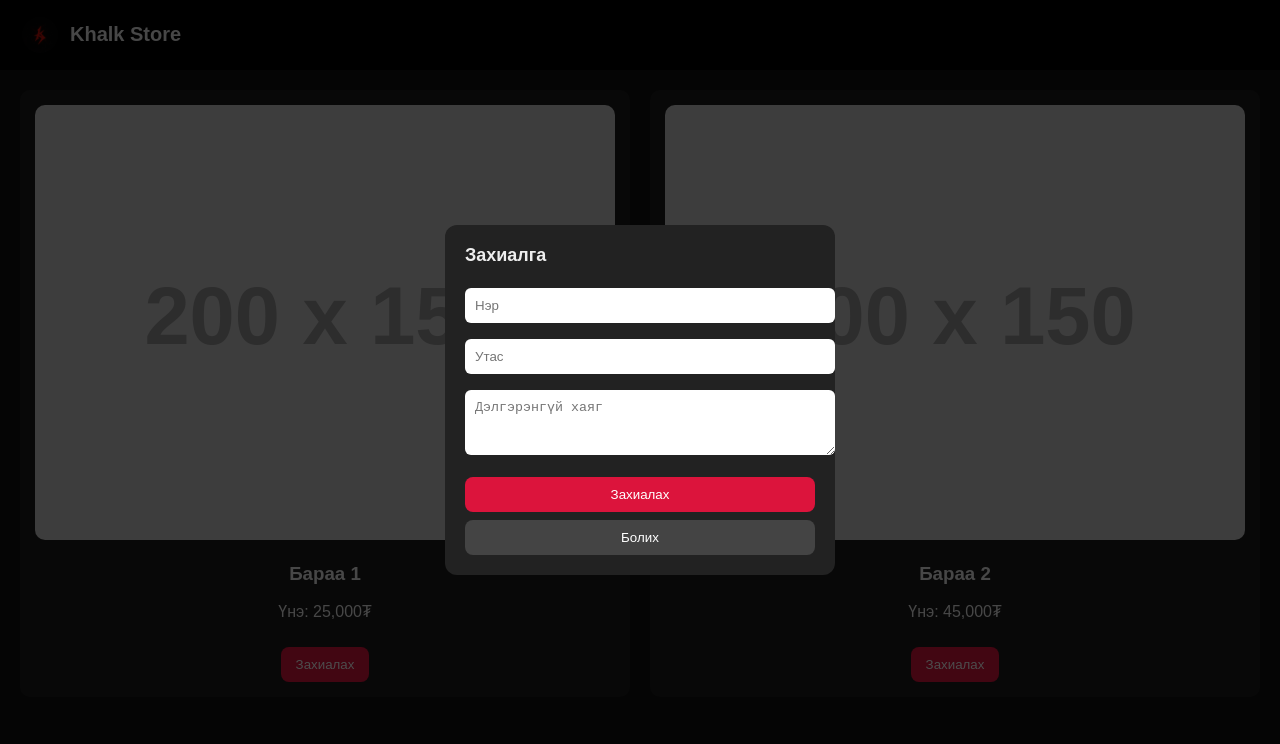
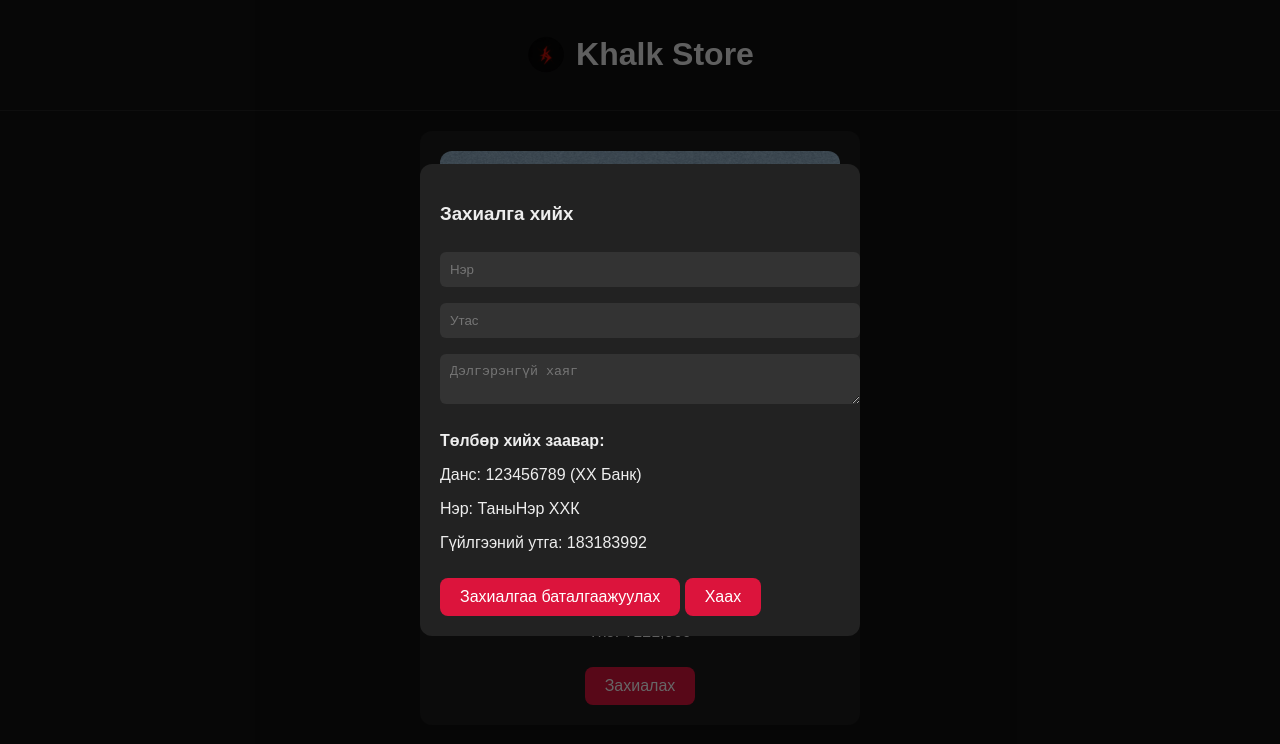
Before and after one commit to betermux/SUVT, a plain HTML site: page index.html in a window 1280 px wide. Both pictures are taken after a click on the button "Захиалах". Drawn offline with Linux system fonts and the light colour scheme; placeholder pictures from the web are drawn by us.

Commit message:
Update index.html

```diff
--- a/index.html
+++ b/index.html
@@ -1,156 +1,122 @@
 <!DOCTYPE html>
 <html lang="mn">
 <head>
-  <meta charset="UTF-8" />
-  <meta name="viewport" content="width=device-width, initial-scale=1.0"/>
+  <meta charset="UTF-8">
+  <meta name="viewport" content="width=device-width, initial-scale=1.0">
   <title>Khalk Store</title>
   <style>
     body {
-      margin: 0;
-      font-family: Arial, sans-serif;
       background: #111;
       color: #eee;
+      font-family: Arial, sans-serif;
+      margin: 0; padding: 0;
+      text-align: center;
     }
     header {
+      padding: 15px;
       display: flex;
       align-items: center;
+      justify-content: center;
       gap: 10px;
-      padding: 10px 20px;
-      background: #000;
+      border-bottom: 1px solid #222;
     }
     header img {
-      height: 40px;
+      width: 40px; height: 40px;
     }
-    header h1 {
-      font-size: 20px;
-      font-weight: bold;
+    .product {
+      margin: 20px auto;
+      padding: 20px;
+      background: #1c1c1c;
+      border-radius: 12px;
+      max-width: 400px;
     }
-    .container {
-      padding: 20px;
-      display: grid;
-      grid-template-columns: repeat(auto-fit, minmax(200px, 1fr));
-      gap: 20px;
+    .product img {
+      width: 100%;
+      border-radius: 12px;
     }
-    .item {
-      background: #1c1c1c;
-      border-radius: 10px;
-      padding: 15px;
-      text-align: center;
-      transition: transform 0.2s;
-    }
-    .item:hover {
-      transform: translateY(-5px);
-    }
-    .item img {
-      width: 100%;
-      border-radius: 10px;
-    }
-    .btn {
-      display: inline-block;
-      padding: 10px 15px;
-      margin-top: 10px;
-      background: crimson;
+    button {
+      padding: 10px 20px;
       border: none;
       border-radius: 8px;
+      background: crimson;
       color: #fff;
+      font-size: 16px;
       cursor: pointer;
-      transition: background 0.3s;
+      margin-top: 10px;
     }
-    .btn:hover {
-      background: #a0002e;
-    }
-
-    /* Panel */
+    button:hover { background: darkred; }
     .overlay {
       position: fixed;
-      top: 0; left: 0;
-      width: 100%; height: 100%;
-      background: rgba(0,0,0,0.7);
+      top:0; left:0; right:0; bottom:0;
+      background: rgba(0,0,0,0.6);
       display: none;
+      align-items: center;
       justify-content: center;
-      align-items: center;
-      z-index: 100;
+      padding: 10px;
     }
     .panel {
       background: #222;
       padding: 20px;
       border-radius: 12px;
-      max-width: 350px;
-      width: 90%;
+      width: 100%;
+      max-width: 400px;
+      text-align: left;
       animation: slideUp 0.3s ease;
     }
     @keyframes slideUp {
-      from { transform: translateY(50px); opacity: 0; }
-      to { transform: translateY(0); opacity: 1; }
+      from {transform: translateY(30px); opacity:0;}
+      to {transform: translateY(0); opacity:1;}
     }
-    .panel h2 {
-      margin-top: 0;
-      font-size: 18px;
-    }
-    .panel input, .panel textarea {
+    input, textarea {
       width: 100%;
+      margin: 8px 0;
       padding: 10px;
-      margin: 8px 0;
       border-radius: 6px;
       border: none;
-      outline: none;
-    }
-    .panel button {
-      width: 100%;
-    }
-    .close {
-      background: #444;
-      margin-top: 8px;
+      background: #333;
+      color: #eee;
     }
   </style>
 </head>
 <body>
+
 <header>
-    <img src="assets/khalk.png" alt="Logo"/>
+  <img src="assets/khalk.png" alt="Logo">
   <h1>Khalk Store</h1>
 </header>
 
-  <main class="container">
-    <div class="item">
-      <img src="https://via.placeholder.com/200x150" alt="Бараа 1">
-      <h3>Бараа 1</h3>
-      <p>Үнэ: 25,000₮</p>
-      <button class="btn" onclick="openOrderPanel('Бараа 1')">Захиалах</button>
+<div class="product">
+  <img src="assets/baraa1.png" alt="Hoodie + Baggy Jeans">
+  <h2>Hoodie + Baggy Jeans</h2>
+  <p>Үнэ: ₮121,000</p>
+  <button onclick="openOrder()">Захиалах</button>
 </div>
-    <div class="item">
-      <img src="https://via.placeholder.com/200x150" alt="Бараа 2">
-      <h3>Бараа 2</h3>
-      <p>Үнэ: 45,000₮</p>
-      <button class="btn" onclick="openOrderPanel('Бараа 2')">Захиалах</button>
-    </div>
-  </main>
 
-  <!-- Захиалгын panel -->
 <div class="overlay" id="orderOverlay">
   <div class="panel">
-      <h2>Захиалга</h2>
-      <form id="orderForm">
-        <input type="text" id="customerName" placeholder="Нэр" required />
-        <input type="text" id="phone" placeholder="Утас" required />
-        <textarea id="address" placeholder="Дэлгэрэнгүй хаяг" rows="3" required></textarea>
-        <input type="hidden" id="selectedItem" />
-        <button type="submit" class="btn">Захиалах</button>
-        <button type="button" class="btn close" onclick="closeOrderPanel()">Болих</button>
-      </form>
+    <h3>Захиалга хийх</h3>
+    <input type="text" id="name" placeholder="Нэр">
+    <input type="text" id="phone" placeholder="Утас">
+    <textarea id="address" placeholder="Дэлгэрэнгүй хаяг"></textarea>
+    <p><b>Төлбөр хийх заавар:</b></p>
+    <p>Данс: 123456789 (ХХ Банк)</p>
+    <p>Нэр: ТаныНэр ХХК</p>
+    <p>Гүйлгээний утга: <span id="orderCode"></span></p>
+    <button onclick="submitOrder()">Захиалгаа баталгаажуулах</button>
+    <button onclick="closeOrder()">Хаах</button>
   </div>
 </div>
 
-  <!-- Firebase -->
 <script type="module">
-    import { initializeApp } from "https://www.gstatic.com/firebasejs/10.12.2/firebase-app.js";
-    import { getDatabase, ref, push } from "https://www.gstatic.com/firebasejs/10.12.2/firebase-database.js";
+  import { initializeApp } from "https://www.gstatic.com/firebasejs/10.12.0/firebase-app.js";
+  import { getDatabase, ref, push, set } from "https://www.gstatic.com/firebasejs/10.12.0/firebase-database.js";
 
   const firebaseConfig = {
     apiKey: "AIzaSyAEybA-Ou_PGkZINDT-opzVPUlrr6XOU8E",
     authDomain: "khalkh-store.firebaseapp.com",
     databaseURL: "https://khalkh-store-default-rtdb.firebaseio.com",
     projectId: "khalkh-store",
-      storageBucket: "khalkh-store.firebasestorage.app",
+    storageBucket: "khalkh-store.appspot.com",
     messagingSenderId: "205879441792",
     appId: "1:205879441792:web:677a6abe7912d6436a2965",
     measurementId: "G-6M9HZM8G9N"
@@ -159,65 +125,46 @@
   const app = initializeApp(firebaseConfig);
   const db = getDatabase(app);
 
-    // UI control
-    const overlay = document.getElementById("orderOverlay");
-    const selectedItemInput = document.getElementById("selectedItem");
+  function generateUniqueCode() {
+    const code = Math.floor(100000000 + Math.random()*900000000);
+    return code.toString();
+  }
 
-    function openOrderPanel(itemName) {
-      selectedItemInput.value = itemName;
-      overlay.style.display = "flex";
+  window.openOrder = function() {
+    document.getElementById("orderOverlay").style.display = "flex";
+    document.getElementById("orderCode").innerText = generateUniqueCode();
   }
-    window.openOrderPanel = openOrderPanel;
 
-    function closeOrderPanel() {
-      overlay.style.display = "none";
+  window.closeOrder = function() {
+    document.getElementById("orderOverlay").style.display = "none";
   }
-    window.closeOrderPanel = closeOrderPanel;
 
-    // Autofill localStorage
-    window.addEventListener("DOMContentLoaded", () => {
-      if (localStorage.getItem("customerName")) {
-        document.getElementById("customerName").value = localStorage.getItem("customerName");
-      }
-      if (localStorage.getItem("phone")) {
-        document.getElementById("phone").value = localStorage.getItem("phone");
-      }
-      if (localStorage.getItem("address")) {
-        document.getElementById("address").value = localStorage.getItem("address");
-      }
-    });
-
-    // Form submit
-    document.getElementById("orderForm").addEventListener("submit", function(e) {
-      e.preventDefault();
-
-      const name = document.getElementById("customerName").value;
+  window.submitOrder = function() {
+    const name = document.getElementById("name").value;
     const phone = document.getElementById("phone").value;
     const address = document.getElementById("address").value;
-      const item = document.getElementById("selectedItem").value;
+    const orderCode = document.getElementById("orderCode").innerText;
 
-      if (!name || !phone || !address) {
+    if(!name || !phone || !address){
       alert("Бүх талбарыг бөглөнө үү!");
       return;
     }
 
-      // Save to localStorage
-      localStorage.setItem("customerName", name);
-      localStorage.setItem("phone", phone);
-      localStorage.setItem("address", address);
-
-      // Save to Firebase
-      push(ref(db, "orders"), {
+    const ordersRef = ref(db, "orders");
+    const newOrderRef = push(ordersRef);
+    set(newOrderRef, {
+      code: orderCode,
       name: name,
       phone: phone,
       address: address,
-        item: item,
-        time: new Date().toISOString()
+      paid: false,
+      createdAt: new Date().toISOString()
     });
 
-      alert("Захиалга амжилттай илгээгдлээ ✅");
-      closeOrderPanel();
-    });
+    alert(`Захиалга амжилттай! Гүйлгээний утганд кодыг бичээрэй: ${orderCode}`);
+    closeOrder();
+  }
 </script>
+
 </body>
 </html>
```
Lines whose indentation alone changed are shown as unchanged.
